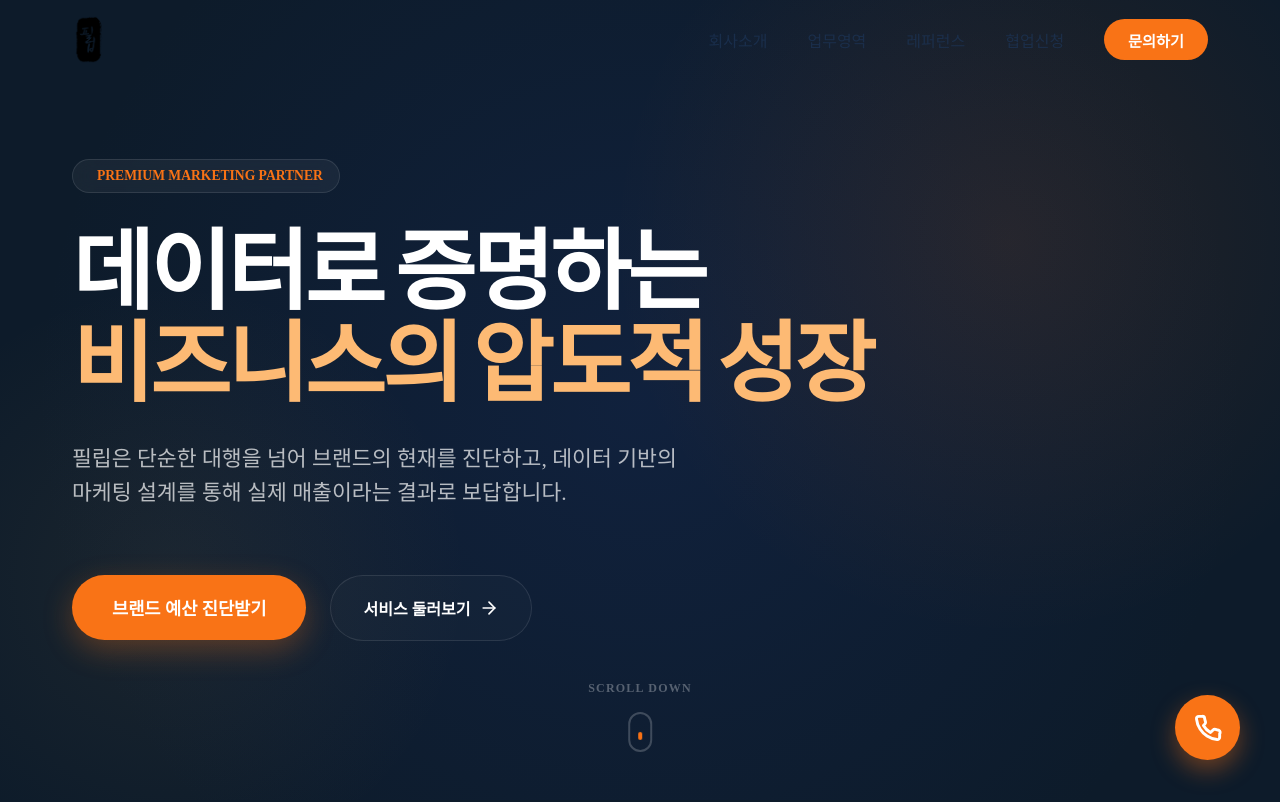
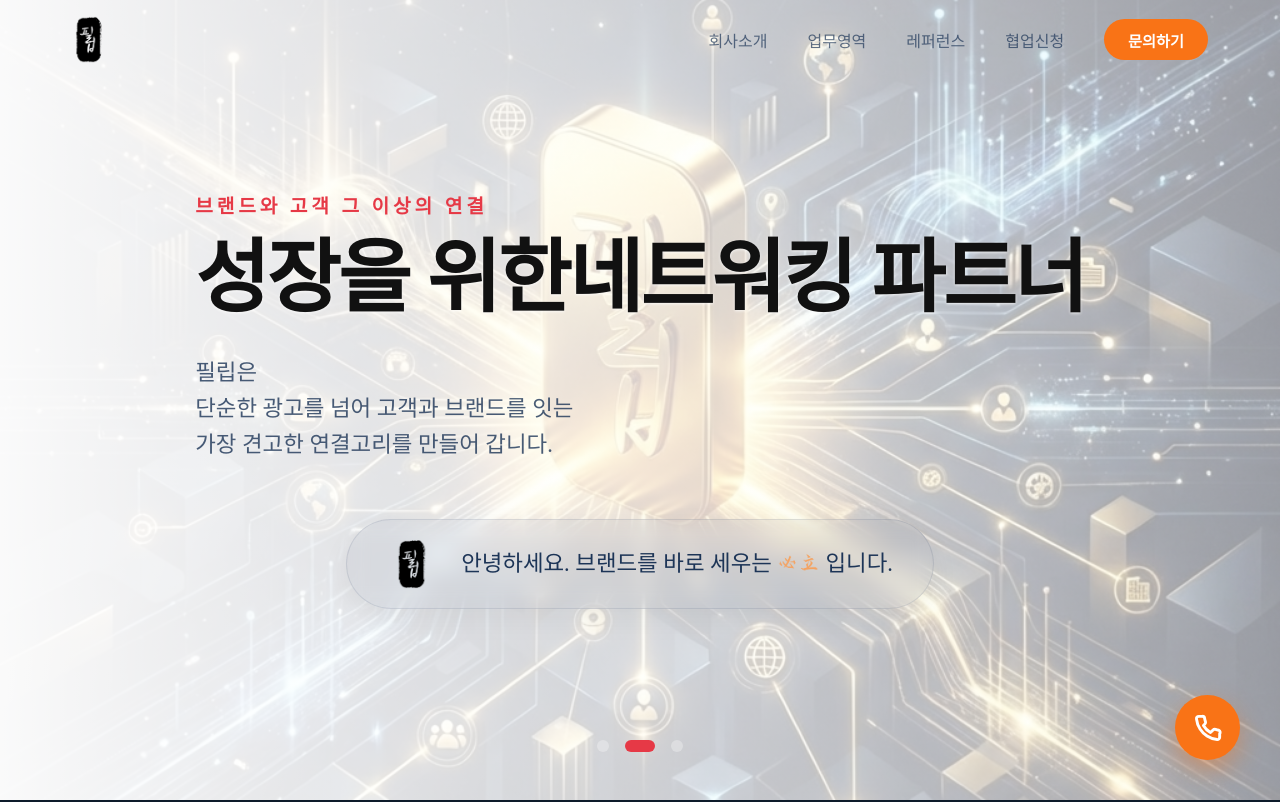
Before and after one commit to philipcommunication/philip-homepage-2026, a Next.js app: page / in a window 1280 px wide. Shown: the top 802 px of the page. Built offline with nearby package versions, Linux system fonts and the light colour scheme.

Commit message:
layout change

```diff
--- a/src/components/sections/Hero.module.css
+++ b/src/components/sections/Hero.module.css
@@ -2,254 +2,226 @@
     position: relative;
     width: 100%;
     height: 100vh;
-    min-height: 800px;
-    background: #0D1B2A;
-    /* Match the new Premium Navy */
     overflow: hidden;
+}
+
+.slide {
+    position: absolute;
+    top: 0;
+    left: 0;
+    width: 100%;
+    height: 100%;
+    opacity: 0;
+    transition: opacity 1s ease-in-out;
     display: flex;
     align-items: center;
-    color: #FFFFFF;
 }
 
-/* Background Animated Elements */
-.hero::before {
-    content: '';
-    position: absolute;
-    top: -20%;
-    right: -10%;
-    width: 800px;
-    height: 800px;
-    background: radial-gradient(circle, rgba(249, 115, 22, 0.1) 0%, transparent 70%);
-    pointer-events: none;
+.slide.active {
+    opacity: 1;
     z-index: 1;
 }
 
-.hero::after {
-    content: '';
+.imageWrapper {
     position: absolute;
-    bottom: -10%;
-    left: -10%;
-    width: 600px;
-    height: 600px;
-    background: radial-gradient(circle, rgba(197, 160, 89, 0.08) 0%, transparent 70%);
-    pointer-events: none;
-    z-index: 1;
+    top: 0;
+    left: 0;
+    width: 100%;
+    height: 100%;
+    z-index: -1;
 }
 
-.glow {
+.overlay {
     position: absolute;
-    top: 50%;
-    left: 50%;
-    transform: translate(-50%, -50%);
+    top: 0;
+    left: 0;
     width: 100%;
     height: 100%;
-    background: radial-gradient(circle at center, rgba(30, 58, 138, 0.2) 0%, transparent 80%);
-    z-index: 0;
-}
-
-.container {
-    position: relative;
-    z-index: 10;
-    width: 100%;
-    max-width: 1200px;
-    margin: 0 auto;
-    padding: 0 2rem;
+    background: var(--hero-overlay);
 }
 
 .content {
-    max-width: 800px;
+    position: relative;
+    z-index: 1;
+    transform: translateY(30px);
+    transition: all 0.8s cubic-bezier(0.2, 0.8, 0.2, 1);
     opacity: 0;
-    transform: translateY(30px);
-    transition: all 1s cubic-bezier(0.2, 0.8, 0.2, 1);
 }
 
 .active .content {
+    transform: translateY(0);
     opacity: 1;
-    transform: translateY(0);
 }
 
-.badge {
-    display: inline-flex;
-    align-items: center;
-    gap: 0.5rem;
-    padding: 0.5rem 1rem;
-    background: rgba(255, 255, 255, 0.05);
-    border: 1px solid rgba(255, 255, 255, 0.1);
-    border-radius: 99px;
-    font-size: 0.85rem;
+.subTitle {
+    font-size: 1.2rem;
     font-weight: 700;
-    color: #F97316;
-    margin-bottom: 2rem;
-    backdrop-filter: blur(10px);
+    color: var(--accent);
+    margin-bottom: 1rem;
+    letter-spacing: 0.2em;
+    text-transform: uppercase;
 }
 
 .mainTitle {
-    font-family: var(--font-outfit), sans-serif;
-    font-size: 5.5rem;
+    font-size: 5rem;
     font-weight: 800;
-    line-height: 1.05;
+    line-height: 1.1;
     margin-bottom: 2rem;
-    letter-spacing: -0.04em;
+    letter-spacing: -0.03em;
+    color: #111;
+    /* 기존 대비 명도를 낮추어 훨씬 짙게 변경 */
+    text-shadow: 0 1px 3px rgba(255, 255, 255, 0.8), 0 0 1px rgba(0, 0, 0, 0.1);
+    /* 가벼운 흰색 외곽선 효과와 미묘한 그림자로 가독성 극대화 */
     word-break: keep-all;
 }
 
 .mainTitle span {
+    display: inline-block;
+}
+
+.description {
+    font-size: 1.4rem;
+    line-height: 1.6;
+    color: var(--foreground);
+    margin-bottom: 3.5rem;
+    max-width: 600px;
+    opacity: 0.8;
+    word-break: keep-all;
+}
+
+.profile {
+    padding: 1.2rem 2.5rem;
+    background: var(--glass-bg);
+    backdrop-filter: blur(10px);
+    -webkit-backdrop-filter: blur(10px);
+    border: 1px solid var(--glass-border);
+    border-radius: 50px;
+    display: flex;
+    align-items: center;
+    gap: 1.5rem;
+    box-shadow: 0 10px 30px rgba(0, 0, 0, 0.05);
+    width: fit-content;
+    margin: 0 auto;
+}
+
+.profile p {
+    font-size: 1.4rem;
+    /* description 폰트 사이즈와 동일하게 맞춤 */
+    color: var(--foreground);
+    margin: 0;
+    line-height: 1.6;
     display: block;
 }
 
-.goldText {
-    color: #FDBA74;
-    /* Soft Gold */
-}
-
-.description {
-    font-size: 1.35rem;
-    line-height: 1.6;
-    color: rgba(255, 255, 255, 0.7);
-    margin-bottom: 4rem;
-    max-width: 650px;
-    word-break: keep-all;
-}
-
-.ctaGroup {
+.avatar {
+    width: 50px;
+    /* 아이콘 사이즈도 살짝 키움 */
+    height: 50px;
+    background: transparent;
+    /* 흰 공백 제거를 위해 배경 투명화 */
+    border-radius: 8px;
     display: flex;
-    gap: 1.5rem;
     align-items: center;
-}
-
-.primaryBtn {
-    background: #F97316;
-    color: #FFFFFF;
-    padding: 1.25rem 2.5rem;
-    border-radius: 99px;
-    font-size: 1.1rem;
-    font-weight: 800;
-    box-shadow: 0 10px 30px rgba(249, 115, 22, 0.3);
+    justify-content: center;
+    overflow: hidden;
+    /* 테두리와 그림자 완전 제거 */
+    border: none;
+    box-shadow: none;
     transition: all 0.3s ease;
 }
 
-.primaryBtn:hover {
-    background: #EA580C;
-    transform: translateY(-5px);
-    box-shadow: 0 15px 40px rgba(249, 115, 22, 0.4);
+.avatarImage {
+    width: 100%;
+    /* 공백 없이 꽉 차도록 수정 */
+    height: 100%;
+    object-fit: contain;
+    /* 비율 유지하며 최대 크기로 */
 }
 
-.secondaryBtn {
-    color: #FFFFFF;
-    font-size: 1rem;
-    font-weight: 700;
-    display: flex;
-    align-items: center;
-    gap: 0.5rem;
-    padding: 1.25rem 2rem;
-    border-radius: 99px;
-    border: 1px solid rgba(255, 255, 255, 0.1);
-    background: rgba(255, 255, 255, 0.02);
-    transition: all 0.3s ease;
+.inlineLogo {
+    display: inline-block;
+    vertical-align: middle;
+    width: auto;
+    height: 1.8rem;
+    /* 텍스트 크기에 맞춰 로고 키움 */
+    /* 살짝 크기 조절하여 자연스럽게 함 */
+    margin: 0 0.4rem;
+    transform: translateY(-2px);
 }
 
-.secondaryBtn:hover {
-    background: rgba(255, 255, 255, 0.05);
-    border-color: rgba(255, 255, 255, 0.2);
+.profile strong {
+    color: var(--secondary);
+    font-weight: 800;
 }
 
-/* Scroll Indicator */
-.scrollIndicator {
+.indicators {
     position: absolute;
     bottom: 3rem;
     left: 50%;
     transform: translateX(-50%);
     display: flex;
-    flex-direction: column;
-    align-items: center;
     gap: 1rem;
-    color: rgba(255, 255, 255, 0.3);
-    font-size: 0.75rem;
-    font-weight: 700;
-    letter-spacing: 0.1em;
     z-index: 10;
 }
 
-.mouse {
-    width: 24px;
-    height: 40px;
-    border: 2px solid rgba(255, 255, 255, 0.2);
-    border-radius: 12px;
-    position: relative;
+.indicator {
+    width: 12px;
+    height: 12px;
+    border-radius: 50%;
+    background: rgba(255, 255, 255, 0.3);
+    border: none;
+    cursor: pointer;
+    transition: all 0.3s ease;
 }
 
-.mouse::before {
-    content: '';
-    position: absolute;
-    top: 8px;
-    left: 50%;
-    transform: translateX(-50%);
-    width: 4px;
-    height: 8px;
-    background: #F97316;
-    border-radius: 2px;
-    animation: scroll 2s infinite;
-}
-
-@keyframes scroll {
-    0% {
-        opacity: 0;
-        transform: translate(-50%, 0);
-    }
-
-    50% {
-        opacity: 1;
-        transform: translate(-50%, 10px);
-    }
-
-    100% {
-        opacity: 0;
-        transform: translate(-50%, 20px);
-    }
-}
-
-@media (max-width: 1024px) {
-    .mainTitle {
-        font-size: 4rem;
-    }
+.activeIndicator {
+    background: var(--accent);
+    width: 30px;
+    border-radius: 10px;
 }
 
 @media (max-width: 768px) {
-    .hero {
-        min-height: 100vh;
-        text-align: center;
+    .mainTitle {
+        font-size: 2.5rem;
     }
 
-    .content {
-        transform: translateY(20px);
-    }
-
-    .mainTitle {
-        font-size: 2.75rem;
-        margin-bottom: 1.5rem;
+    .subTitle {
+        font-size: 0.9rem;
+        letter-spacing: 0.15em;
+        margin-bottom: 0.8rem;
     }
 
     .description {
-        font-size: 1.1rem;
-        margin-bottom: 3rem;
-        margin-left: auto;
-        margin-right: auto;
+        font-size: 1rem;
+        margin-bottom: 2rem;
+        line-height: 1.5;
     }
 
-    .ctaGroup {
-        flex-direction: column;
-        width: 100%;
-        gap: 1rem;
+    .profile {
+        padding: 0.6rem 0.8rem;
+        gap: 0.6rem;
+        max-width: 98%;
+        /* 너비 제한 완화 */
+        white-space: nowrap;
+        /* 줄바꿈 방지 */
+        width: fit-content;
+        /* 내용물에 맞게 너비 설정 */
     }
 
-    .primaryBtn,
-    .secondaryBtn {
-        width: 100%;
-        justify-content: center;
+    .profile p {
+        font-size: 0.85rem;
+        /* 한 줄에 들어가도록 폰트 축소 */
+        letter-spacing: -0.02em;
     }
 
-    .badge {
-        margin-left: auto;
-        margin-right: auto;
+    .avatar {
+        width: 32px;
+        height: 32px;
+    }
+
+    .inlineLogo {
+        height: 1.1rem;
+        width: auto;
+        margin: 0 0.2rem;
     }
 }
--- a/src/components/sections/Hero.tsx
+++ b/src/components/sections/Hero.tsx
@@ -1,52 +1,110 @@
 "use client";
 
-import { useEffect, useState } from "react";
+import { useState, useEffect } from "react";
+import Image from "next/image";
 import styles from "./Hero.module.css";
-import { ArrowRight, Play } from "lucide-react";
+
+const slides = [
+    {
+        id: 1,
+        image: "/hero-main.png",
+        subTitle: "\"어디서부터 시작해야 할까?\"",
+        mainTitle: "데이터 분석 기반\n광고를 세웁니다.",
+        description: "마케팅은 감(感)이 아니라 방향이 중요합니다.\n무작정 광고하지 마세요."
+    },
+    {
+        id: 2,
+        image: "/hero-2.png",
+        subTitle: "브랜드와 고객 그 이상의 연결",
+        mainTitle: "성장을 위한\n네트워킹 파트너",
+        description: "필립은\n단순한 광고를 넘어 고객과 브랜드를 잇는\n가장 견고한 연결고리를 만들어 갑니다."
+    },
+    {
+        id: 3,
+        image: "/hero-3.png",
+        subTitle: "성공을 위한 가장 확실한 선택",
+        mainTitle: "브랜드를\n바로세우는 마케팅 에이전시",
+        description: "전략적인 분석과 창의적인 솔루션으로\n비즈니스의 지속가능한 성장을 제안합니다."
+    }
+];
 
 export default function Hero() {
-    const [isLoaded, setIsLoaded] = useState(false);
+    const [currentSlide, setCurrentSlide] = useState(0);
 
     useEffect(() => {
-        setIsLoaded(true);
+        const timer = setInterval(() => {
+            setCurrentSlide((prev) => (prev + 1) % slides.length);
+        }, 5000);
+        return () => clearInterval(timer);
     }, []);
 
     return (
-        <section className={`${styles.hero} ${isLoaded ? styles.active : ""}`}>
-            <div className={styles.glow} />
-
-            <div className={styles.container}>
-                <div className={styles.content}>
-                    <div className={styles.badge}>
-                        <span className={styles.dot}></span>
-                        PREMIUM MARKETING PARTNER
+        <section className={styles.hero}>
+            {slides.map((slide, index) => (
+                <div
+                    key={slide.id}
+                    className={`${styles.slide} ${index === currentSlide ? styles.active : ""}`}
+                >
+                    <div className={`${styles.imageWrapper} heroImage`}>
+                        <Image
+                            src={slide.image}
+                            alt="Philip Data Marketing"
+                            fill
+                            style={{ objectFit: "cover" }}
+                            priority
+                            unoptimized
+                        />
+                        <div className={styles.overlay}></div>
                     </div>
 
-                    <h1 className={styles.mainTitle}>
-                        <span>데이터로 증명하는</span>
-                        <span className={styles.goldText}>비즈니스의 압도적 성장</span>
-                    </h1>
-
-                    <p className={styles.description}>
-                        필립은 단순한 대행을 넘어 브랜드의 현재를 진단하고,
-                        데이터 기반의 마케팅 설계를 통해 실제 매출이라는 결과로 보답합니다.
-                    </p>
-
-                    <div className={styles.ctaGroup}>
-                        <a href="#contact" className={styles.primaryBtn}>
-                            브랜드 예산 진단받기
-                        </a>
-                        <a href="#services" className={styles.secondaryBtn}>
-                            서비스 둘러보기
-                            <ArrowRight size={20} />
-                        </a>
+                    <div className={`container ${styles.content}`}>
+                        <h2 className={styles.subTitle}>{slide.subTitle}</h2>
+                        <h1 className={styles.mainTitle}>
+                            {slide.mainTitle.split('\n').map((line, i) => (
+                                <span key={i}>{line}<br /></span>
+                            ))}
+                        </h1>
+                        <p className={styles.description}>
+                            {slide.description.split('\n').map((line, i) => (
+                                <span key={i}>{line}<br /></span>
+                            ))}
+                        </p>
+                        <div className={styles.profile}>
+                            <div className={styles.avatar}>
+                                <Image
+                                    src="/images/logo-black.png"
+                                    alt="Philip Black Logo"
+                                    width={30}
+                                    height={30}
+                                    className={styles.avatarImage}
+                                    unoptimized
+                                />
+                            </div>
+                            <p>
+                                안녕하세요. 브랜드를 바로 세우는
+                                <Image
+                                    src="/images/logo-orange.png"
+                                    alt="필립"
+                                    width={60}
+                                    height={24}
+                                    className={styles.inlineLogo}
+                                    unoptimized
+                                />
+                                입니다.
+                            </p>
+                        </div>
                     </div>
                 </div>
-            </div>
+            ))}
 
-            <div className={styles.scrollIndicator}>
-                <span>SCROLL DOWN</span>
-                <div className={styles.mouse}></div>
+            <div className={styles.indicators}>
+                {slides.map((_, index) => (
+                    <button
+                        key={index}
+                        className={`${styles.indicator} ${index === currentSlide ? styles.activeIndicator : ""}`}
+                        onClick={() => setCurrentSlide(index)}
+                    />
+                ))}
             </div>
         </section>
     );
```
